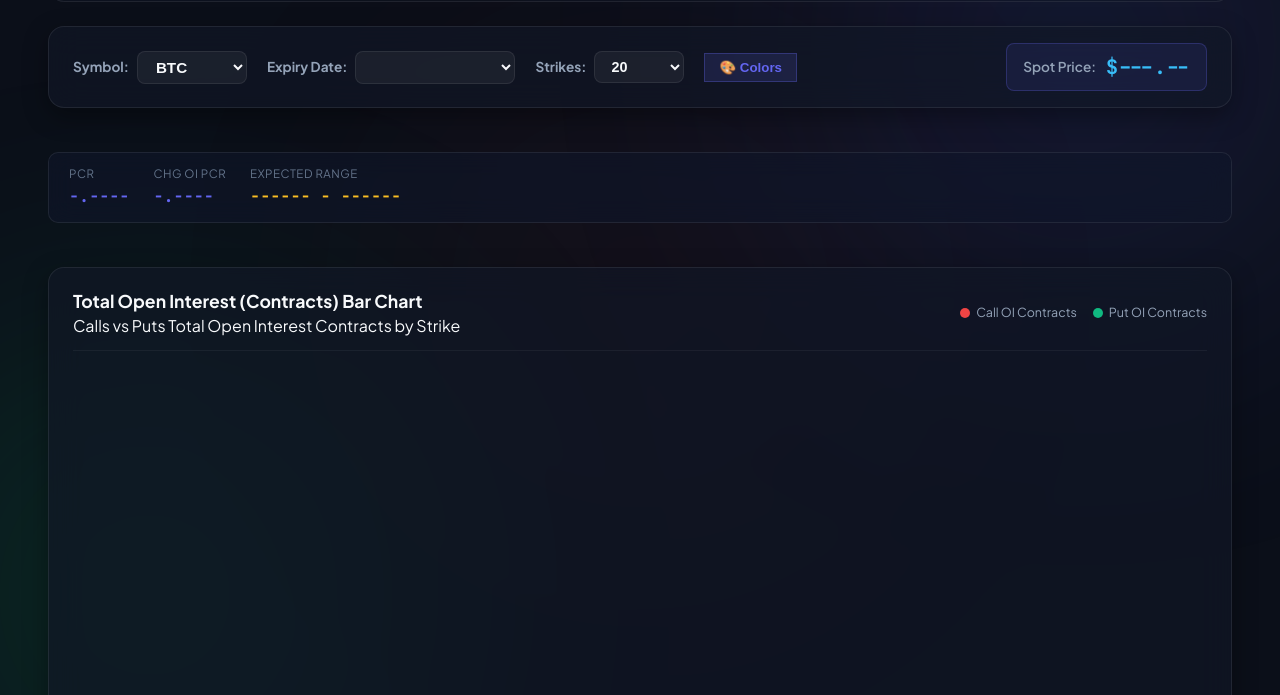
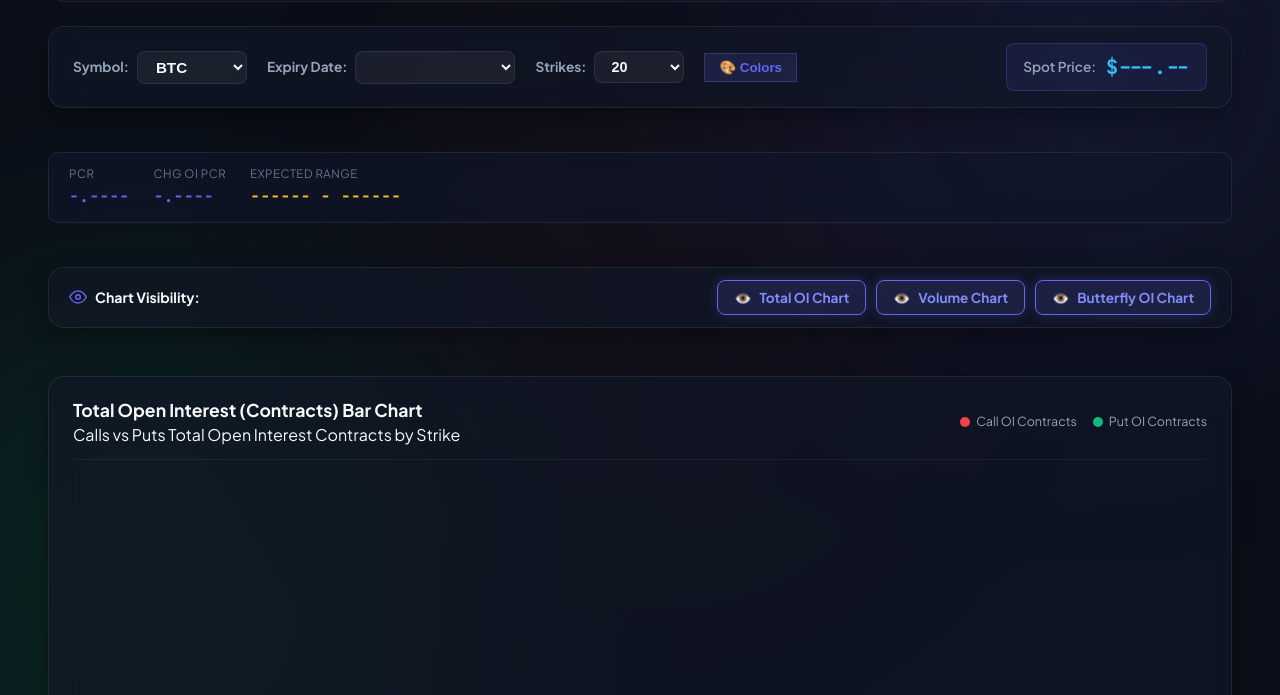
Before and after one commit to hrthakur007/oi-analytics-dashboard, a website: page public/deltaexchange.html in a window 1280 px wide. Shown: the part 105-800 px from the top of the page. Drawn offline with nearby package versions, Linux system fonts and the light colour scheme; no server answers.

Commit message:
Add Chart Visibility Toggles with localStorage persistence

```diff
--- a/public/deltaexchange.html
+++ b/public/deltaexchange.html
@@ -156,11 +156,30 @@
       </div>
     </div>
 
+    <!-- Chart Visibility Toolbar -->
+    <div class="chart-visibility-toolbar glass-panel" style="margin-bottom: 24px; padding: 12px 20px; display: flex; align-items: center; justify-content: space-between; flex-wrap: wrap; gap: 12px;">
+      <div style="display: flex; align-items: center; gap: 8px; font-weight: 700; font-size: 0.88rem; color: var(--text-primary);">
+        <svg width="18" height="18" viewBox="0 0 24 24" fill="none" stroke="currentColor" stroke-width="2" stroke-linecap="round" stroke-linejoin="round" style="color: #6366f1;"><path d="M1 12s4-8 11-8 11 8 11 8-4 8-11 8-11-8-11-8z"></path><circle cx="12" cy="12" r="3"></circle></svg>
+        Chart Visibility:
+      </div>
+      <div style="display: flex; align-items: center; gap: 10px; flex-wrap: wrap;">
+        <button id="toggle-chart-total-oi" class="btn-chart-toggle active">
+          <span class="eye-icon">👁️</span> Total OI Chart
+        </button>
+        <button id="toggle-chart-volume" class="btn-chart-toggle active">
+          <span class="eye-icon">👁️</span> Volume Chart
+        </button>
+        <button id="toggle-chart-butterfly" class="btn-chart-toggle active">
+          <span class="eye-icon">👁️</span> Butterfly OI Chart
+        </button>
+      </div>
+    </div>
+
     <!-- Charts Section: Total Open Interest Contracts & Volume Bar Charts (Full Width) -->
     <main class="dashboard-grid" style="grid-template-columns: 1fr;">
 
       <!-- 1. Total Open Interest (Contracts) Bar Chart -->
-      <section class="vertical-chart-section glass-panel" style="grid-column: 1 / -1; margin-bottom: 24px;">
+      <section id="delta-section-total-oi" class="vertical-chart-section glass-panel" style="grid-column: 1 / -1; margin-bottom: 24px;">
         <div class="section-title">
           <div class="title-details">
             <h3>Total Open Interest (Contracts) Bar Chart</h3>
@@ -177,7 +196,7 @@
       </section>
 
       <!-- 2. Volume Bar Chart -->
-      <section class="vertical-chart-section glass-panel" style="grid-column: 1 / -1;">
+      <section id="delta-section-volume" class="vertical-chart-section glass-panel" style="grid-column: 1 / -1; margin-bottom: 24px;">
         <div class="section-title">
           <div class="title-details">
             <h3>Volume Bar Chart</h3>
@@ -194,7 +213,7 @@
       </section>
 
       <!-- 3. Butterfly Total Open Interest (Contracts) Bar Chart -->
-      <section class="vertical-chart-section glass-panel" style="grid-column: 1 / -1; margin-top: 24px;">
+      <section id="delta-section-butterfly" class="vertical-chart-section glass-panel" style="grid-column: 1 / -1; margin-top: 0px;">
         <div class="section-title">
           <div class="title-details">
             <h3>Butterfly Total Open Interest (Contracts) Bar Chart</h3>
--- a/public/deltaexchange.js
+++ b/public/deltaexchange.js
@@ -42,13 +42,21 @@ document.addEventListener('DOMContentLoaded', () => {
   const legendVolCallDot    = document.getElementById('delta-legend-vol-call-dot');
   const legendVolPutDot     = document.getElementById('delta-legend-vol-put-dot');
 
+  let deltaChartVisibility = {
+    totalOi: true,
+    volume: true,
+    butterfly: true
+  };
+
   // Initialize
   init();
 
   async function init() {
     initTheme();
     loadSavedColors();
+    loadChartVisibility();
     setupEventListeners();
+    applyChartVisibility();
     await fetchSymbolExpiryList();
   }
 
@@ -139,6 +147,63 @@ document.addEventListener('DOMContentLoaded', () => {
     saveColors();
   }
 
+  function loadChartVisibility() {
+    try {
+      const saved = localStorage.getItem('delta_chart_visibility');
+      if (saved) {
+        deltaChartVisibility = { ...deltaChartVisibility, ...JSON.parse(saved) };
+      }
+    } catch (e) {}
+  }
+
+  function saveChartVisibility() {
+    try {
+      localStorage.setItem('delta_chart_visibility', JSON.stringify(deltaChartVisibility));
+    } catch (e) {}
+  }
+
+  function applyChartVisibility() {
+    const secTotalOi   = document.getElementById('delta-section-total-oi');
+    const secVolume    = document.getElementById('delta-section-volume');
+    const secButterfly = document.getElementById('delta-section-butterfly');
+
+    const btnTotalOi   = document.getElementById('toggle-chart-total-oi');
+    const btnVolume    = document.getElementById('toggle-chart-volume');
+    const btnButterfly = document.getElementById('toggle-chart-butterfly');
+
+    // Total OI Chart Section
+    if (secTotalOi) {
+      secTotalOi.style.display = deltaChartVisibility.totalOi ? 'block' : 'none';
+    }
+    if (btnTotalOi) {
+      btnTotalOi.classList.toggle('active', deltaChartVisibility.totalOi);
+      btnTotalOi.classList.toggle('hidden-state', !deltaChartVisibility.totalOi);
+      btnTotalOi.querySelector('.eye-icon').textContent = deltaChartVisibility.totalOi ? '👁️' : '🙈';
+    }
+
+    // Volume Chart Section
+    if (secVolume) {
+      secVolume.style.display = deltaChartVisibility.volume ? 'block' : 'none';
+    }
+    if (btnVolume) {
+      btnVolume.classList.toggle('active', deltaChartVisibility.volume);
+      btnVolume.classList.toggle('hidden-state', !deltaChartVisibility.volume);
+      btnVolume.querySelector('.eye-icon').textContent = deltaChartVisibility.volume ? '👁️' : '🙈';
+    }
+
+    // Butterfly Chart Section
+    if (secButterfly) {
+      secButterfly.style.display = deltaChartVisibility.butterfly ? 'block' : 'none';
+    }
+    if (btnButterfly) {
+      btnButterfly.classList.toggle('active', deltaChartVisibility.butterfly);
+      btnButterfly.classList.toggle('hidden-state', !deltaChartVisibility.butterfly);
+      btnButterfly.querySelector('.eye-icon').textContent = deltaChartVisibility.butterfly ? '👁️' : '🙈';
+    }
+
+    saveChartVisibility();
+  }
+
   function setupEventListeners() {
     symbolSelect.addEventListener('change', (e) => {
       currentSymbol = e.target.value;
@@ -155,6 +220,30 @@ document.addEventListener('DOMContentLoaded', () => {
       strikeRangeSelect.addEventListener('change', (e) => {
         selectedStrikeCount = e.target.value;
         filterAndRender();
+      });
+    }
+
+    // Chart Visibility Toggle Buttons
+    const btnTotalOi   = document.getElementById('toggle-chart-total-oi');
+    const btnVolume    = document.getElementById('toggle-chart-volume');
+    const btnButterfly = document.getElementById('toggle-chart-butterfly');
+
+    if (btnTotalOi) {
+      btnTotalOi.addEventListener('click', () => {
+        deltaChartVisibility.totalOi = !deltaChartVisibility.totalOi;
+        applyChartVisibility();
+      });
+    }
+    if (btnVolume) {
+      btnVolume.addEventListener('click', () => {
+        deltaChartVisibility.volume = !deltaChartVisibility.volume;
+        applyChartVisibility();
+      });
+    }
+    if (btnButterfly) {
+      btnButterfly.addEventListener('click', () => {
+        deltaChartVisibility.butterfly = !deltaChartVisibility.butterfly;
+        applyChartVisibility();
       });
     }
 
--- a/public/styles.css
+++ b/public/styles.css
@@ -31,6 +31,44 @@
 
   --transition-fast: 0.15s ease;
   --transition-normal: 0.3s ease;
+}
+
+/* Chart Visibility Toggle Button Styles */
+.btn-chart-toggle {
+  display: inline-flex;
+  align-items: center;
+  gap: 8px;
+  padding: 8px 16px;
+  font-size: 0.85rem;
+  font-weight: 700;
+  font-family: var(--font-sans);
+  border-radius: 8px;
+  border: 1px solid var(--border-color);
+  background: var(--bg-panel-solid);
+  color: var(--text-secondary);
+  cursor: pointer;
+  transition: all 0.2s ease;
+  user-select: none;
+}
+
+.btn-chart-toggle:hover {
+  border-color: var(--primary-color);
+  color: var(--text-primary);
+  transform: translateY(-1px);
+}
+
+.btn-chart-toggle.active {
+  background: rgba(99, 102, 241, 0.15);
+  border-color: #6366f1;
+  color: #818cf8;
+  box-shadow: 0 0 12px rgba(99, 102, 241, 0.25);
+}
+
+.btn-chart-toggle.hidden-state {
+  opacity: 0.5;
+  background: transparent;
+  border-style: dashed;
+  color: var(--text-muted);
 }
 
 /* ----------------------------------------------------
```
